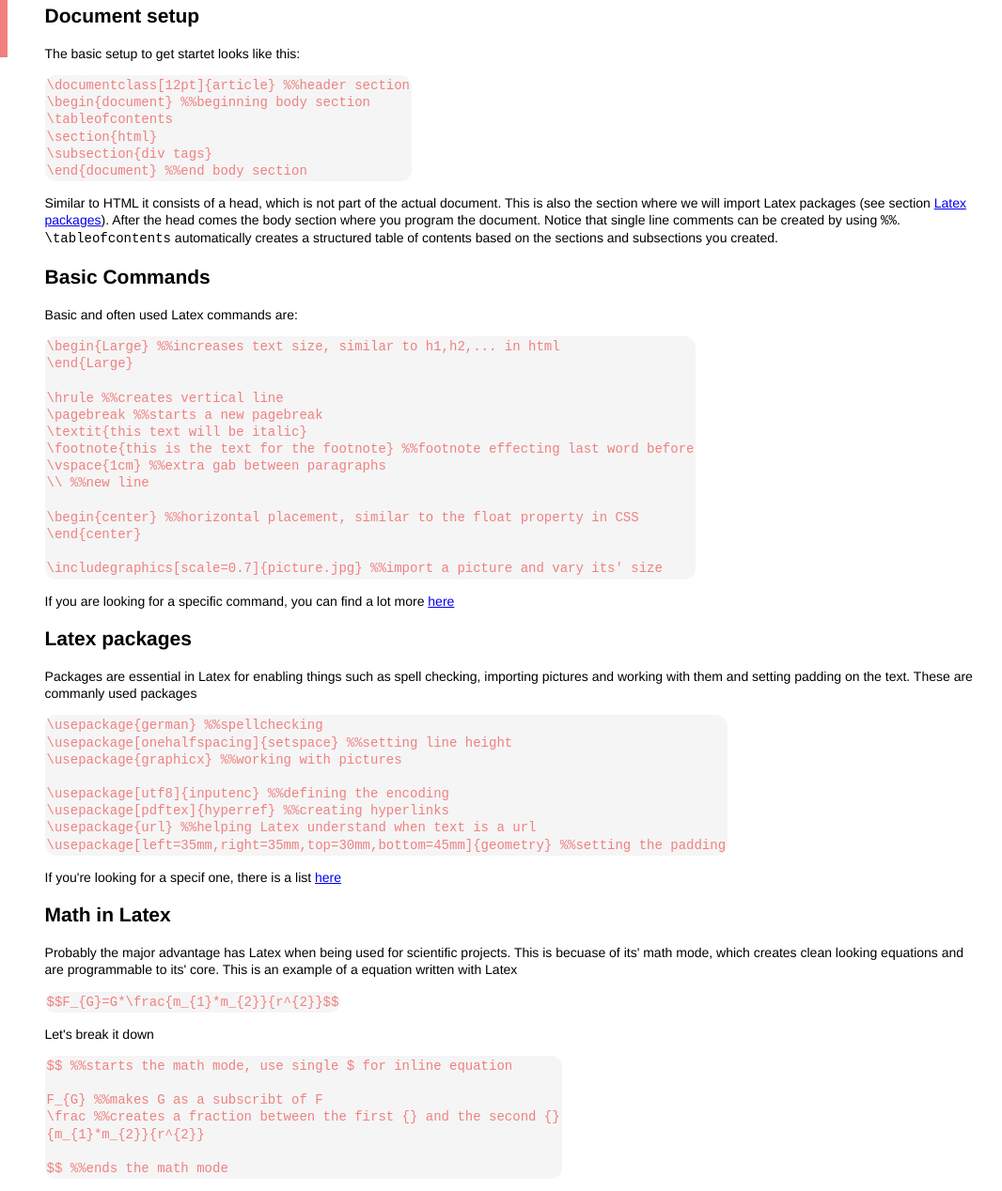
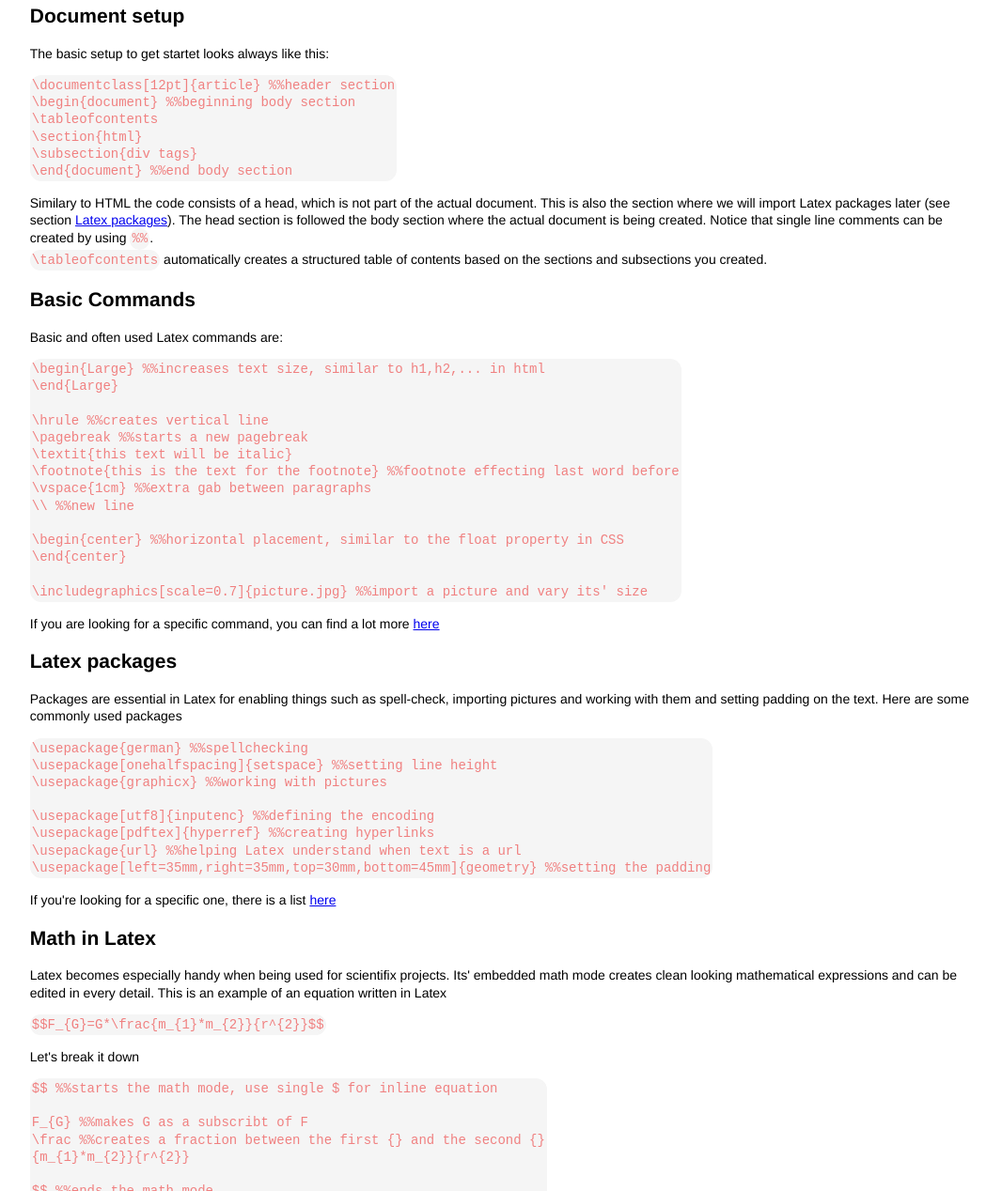
Before and after one commit to tobiasschuett/TributePage, a plain HTML site: page techdocpage.html in a window 1280 px wide. Shown: the part 250-1518 px from the top of the page at 94% size, without its empty margins (193-1259 px from the left). Drawn offline with Linux system fonts and the light colour scheme.

Commit message:
small layout and text changes

```diff
--- a/techdocpage.css
+++ b/techdocpage.css
@@ -49,7 +49,7 @@ body {
         margin: 0px;
     }
     main {
-        margin: 0px 50px 0px 50px;
+        margin: 0px 30px 0px 30px;
     }
 }
 @media screen and (min-width: 951px) and (max-width: 10000px) {
--- a/techdocpage.html
+++ b/techdocpage.html
@@ -38,7 +38,7 @@
                 <header>
                     <h1>Document setup</h1>
                 </header>
-                <p>The basic setup to get startet looks like this:</p>
+                <p>The basic setup to get startet looks always like this:</p>
                 <div class="codecontainer">
                 <code>
                     \documentclass[12pt]{article} %%header section <br>
@@ -49,11 +49,11 @@
                     \end{document}    %%end body section<br>
                 </code>
                 </div>
-                <p>Similar to HTML it consists of a head, which is not part of the actual document. This is also the section where we
-                    will import Latex packages (see section <a id="Latex_packages-linkintext" href="#Latex_packages">Latex packages</a>).
-                    After the head comes the body section where you program the document. Notice that single line comments can be created
-                    by using <code>%%</code>.<br>
-                    <code>\tableofcontents</code> automatically creates a structured table of contents based on
+                <p>Similary to HTML the code consists of a head, which is not part of the actual document. This is also the section where we
+                    will import Latex packages later (see section <a id="Latex_packages-linkintext" href="#Latex_packages">Latex packages</a>).
+                    The head section is followed the body section where the actual document is being created. Notice that single line comments can be created
+                    by using <span class="codecontainer"><code>%%</code></span>.<br>
+                    <span class="codecontainer"><code>\tableofcontents</code></span> automatically creates a structured table of contents based on
                     the sections and subsections you created.
                 </p>
         </section>
@@ -86,9 +86,9 @@
                 <header>
                     <h1>Latex packages</h1>
                 </header>
-                <p>Packages are essential in Latex for enabling things such as spell checking,
+                <p>Packages are essential in Latex for enabling things such as spell-check,
                     importing pictures and working with them and setting padding on the text.
-                    These are commanly used packages</p>
+                    Here are some commonly used packages</p>
                     <div class="codecontainer">
                     <code>
                             \usepackage{german} %%spellchecking <br>
@@ -101,15 +101,15 @@
                             \usepackage[left=35mm,right=35mm,top=30mm,bottom=45mm]{geometry} %%setting the padding <br>
                     </code>
                     </div>
-                <p>If you're looking for a specif one, there is a list <a href="https://en.wikibooks.org/wiki/LaTeX">here</a></p>
+                <p>If you're looking for a specific one, there is a list <a href="https://en.wikibooks.org/wiki/LaTeX">here</a></p>
         </section>
         <section id="Math_in_Latex" class="main-section">
                 <header>
                     <h1>Math in Latex</h1>
                 </header>
-                <p>Probably the major advantage has Latex when being used for scientific projects. This is becuase of its'
-                    math mode, which creates clean looking equations and are programmable to its' core.
-                    This is an example of a equation written with Latex</p>
+                <p>Latex becomes especially handy when being used for scientifix projects. Its' embedded math mode creates
+                    clean looking mathematical expressions and can be edited in every detail.
+                    This is an example of an equation written in Latex</p>
                 <div class="codecontainer">
                 <code>
                         $$F_{G}=G*\frac{m_{1}*m_{2}}{r^{2}}$$
```
